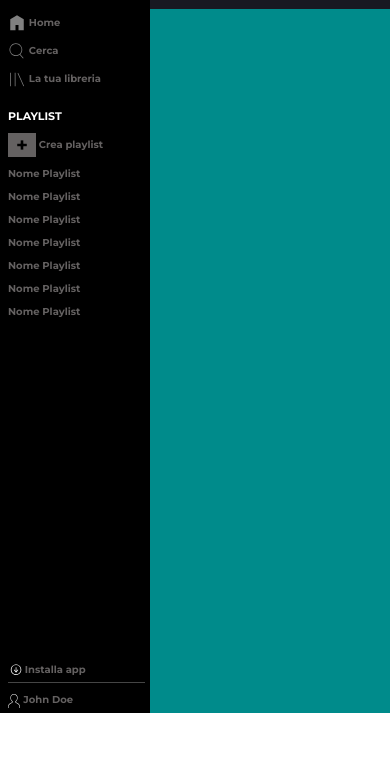
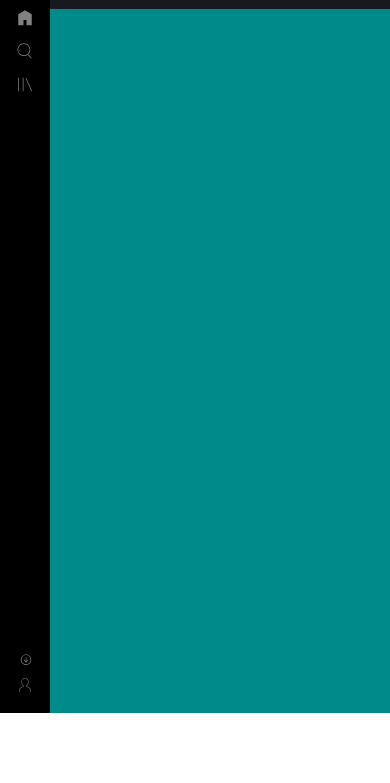
Before and after one commit to FedericoCaf/html-css-spotifyweb, a plain HTML site: page index.html in a window 390 px wide. Shown: the part 61-844 px from the top of the page. Drawn offline with Linux system fonts and the light colour scheme; a small style sheet from the web is missing.

Commit message:
nav-responsive

```diff
--- a/css/style.css
+++ b/css/style.css
@@ -8,7 +8,7 @@ body{
   font-family: 'Montserrat', sans-serif;
 }
 
-.clearfix{
+.clearfix:after{
   content: "";
   display: table;
   clear: both;
@@ -34,8 +34,9 @@ header{
 
 #logo-mobile{
   width: 100%;
-  height: 35px;
+  height: 25px;
   display: none;
+  margin-top: 20px;
 }
 
 .btn button{
@@ -64,7 +65,7 @@ nav{
   height: 75px;
 }
 
-.header-nav li img {
+.header-nav li img, .footer-nav li img {
   height: 18px;
   vertical-align: middle;
   filter: invert(0.5);
@@ -103,11 +104,11 @@ h5{
   filter: brightness(300%);
 }
 
-
-
-.footer-nav li:first-child{
-  padding-bottom: 5px;
-  border-bottom: 1px solid #454545;
+.oriz-line{
+  width:87%;
+  margin: 0 auto;
+  height: 1px;
+  background-color: #646161;
 }
 
 .footer-nav li img{
@@ -124,12 +125,6 @@ main{
 }
 
 
-
-
-
-
-
-
 /* RESPONSIVE */
 
 @media (max-width:576px){
@@ -140,4 +135,39 @@ main{
   #logo-mobile{
     display: block;
   }
-}
+
+  nav, .logo{
+    width: 50px;
+  }
+
+  .main-nav{
+    visibility: hidden;
+  }
+
+  main{
+    width: calc(100% - 50px);
+  }
+
+  .header-nav li, .main-nav li, .footer-nav li{
+    margin: 0;
+  }
+
+  nav span{
+    display: none;
+  }
+
+  nav li{
+    text-align: center;
+  }
+
+  nav .header-nav li img{
+    margin-bottom: 15px;
+  }
+
+nav .footer-nav li:first-child{
+  padding-bottom:10px;
+  }
+
+ .oriz-line{
+   display: none;
+  }
--- a/index.html
+++ b/index.html
@@ -54,7 +54,6 @@
             <li>Nome Playlist</li>
             <li>Nome Playlist</li>
             <li>Nome Playlist</li>
-
         </ul>
 
         <ul class="footer-nav">
@@ -62,12 +61,13 @@
              <img src="img/download.svg" alt="download">
              <span>Installa app</span>
            </li>
+
+           <div class="oriz-line"></div>
            <li>
+
              <img src="img/profile.svg" alt="profile">
              <span>John Doe</span>
            </li>
-
-
         </ul>
 
     </nav>
```
Lines whose indentation alone changed are shown as unchanged.
